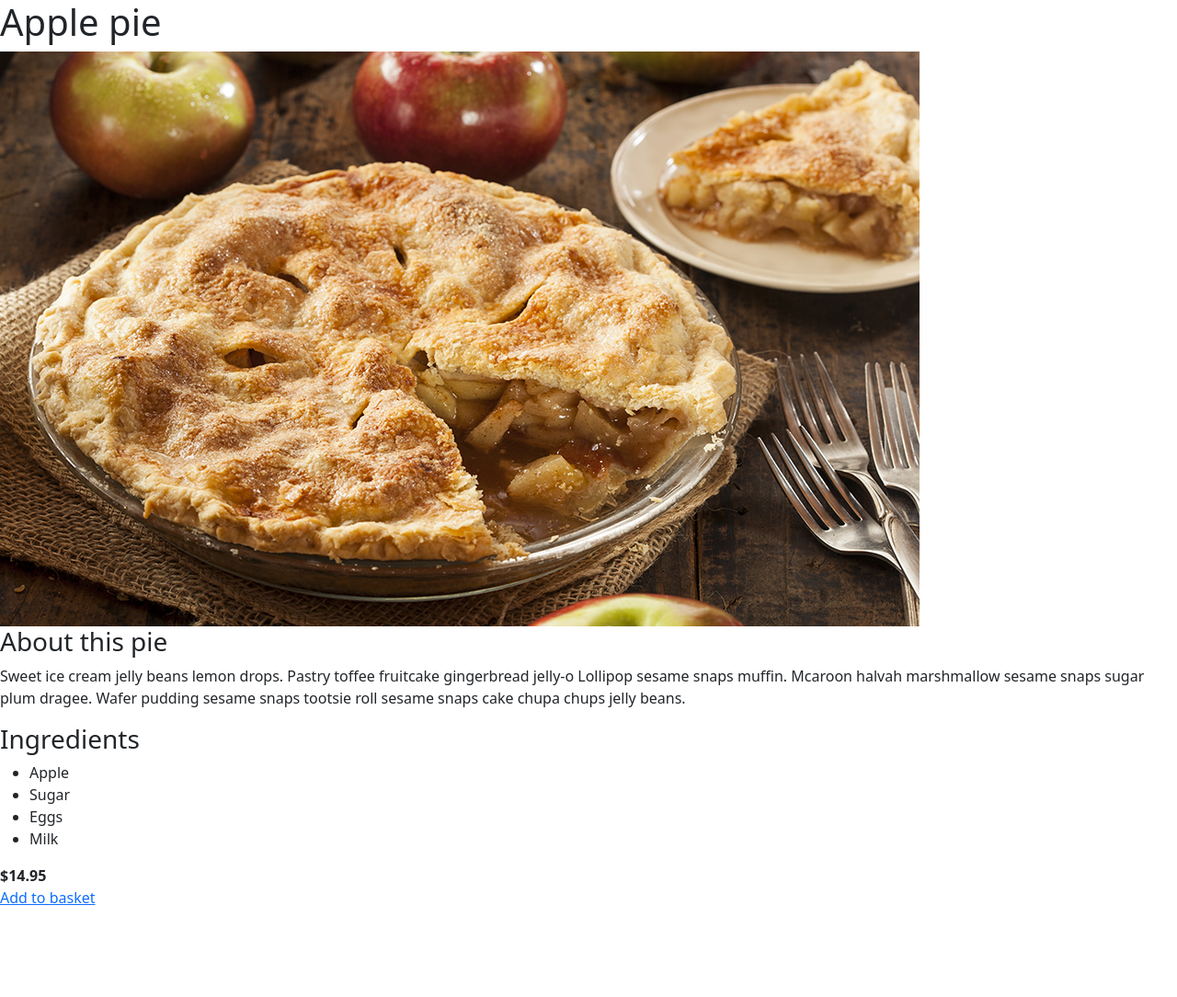
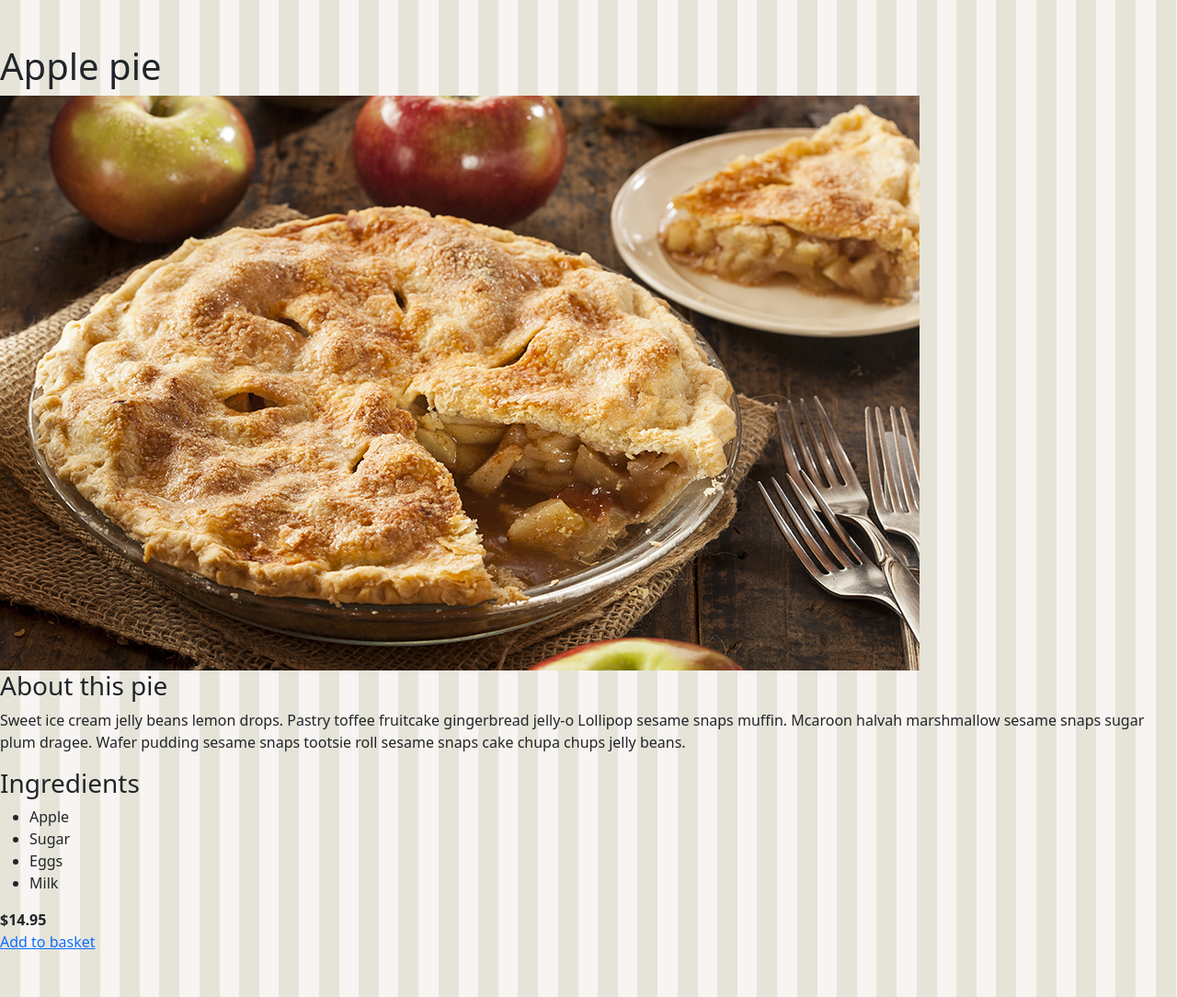
Before and after one commit to edchelstephens/bootstrap5, a plain HTML site: page index.html in a window 1280 px wide. Shown: the whole page at 92% size. Before the commit the page ends 988 px from the top, so only its background shows below. Drawn offline with nearby package versions, Linux system fonts and the light colour scheme.

Commit message:
add custom css.

```diff
--- /dev/null
+++ b/css/custom.css
@@ -0,0 +1,6 @@
+body {
+  padding-top: 3rem;
+  padding-bottom: 3rem;
+  background-image: url("../images/pattern.png");
+  background-repeat: repeat;
+}
--- a/index.html
+++ b/index.html
@@ -11,6 +11,7 @@
       integrity="sha384-1BmE4kWBq78iYhFldvKuhfTAU6auU8tT94WrHftjDbrCEXSU1oBoqyl2QvZ6jIW3"
       crossorigin="anonymous"
     />
+    <link rel="stylesheet" href="css/custom.css" />
   </head>
   <body>
     <main role="main">
```
